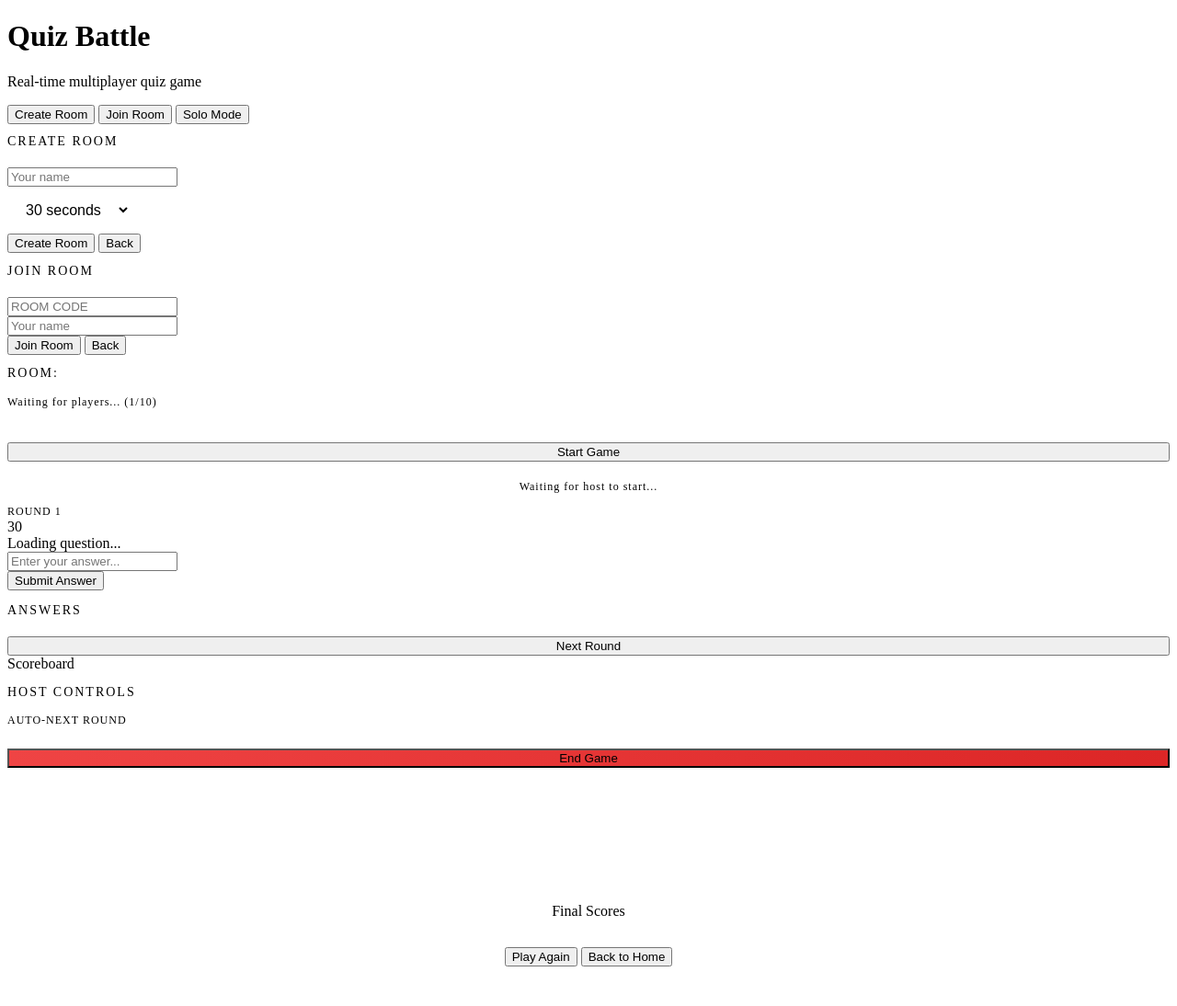
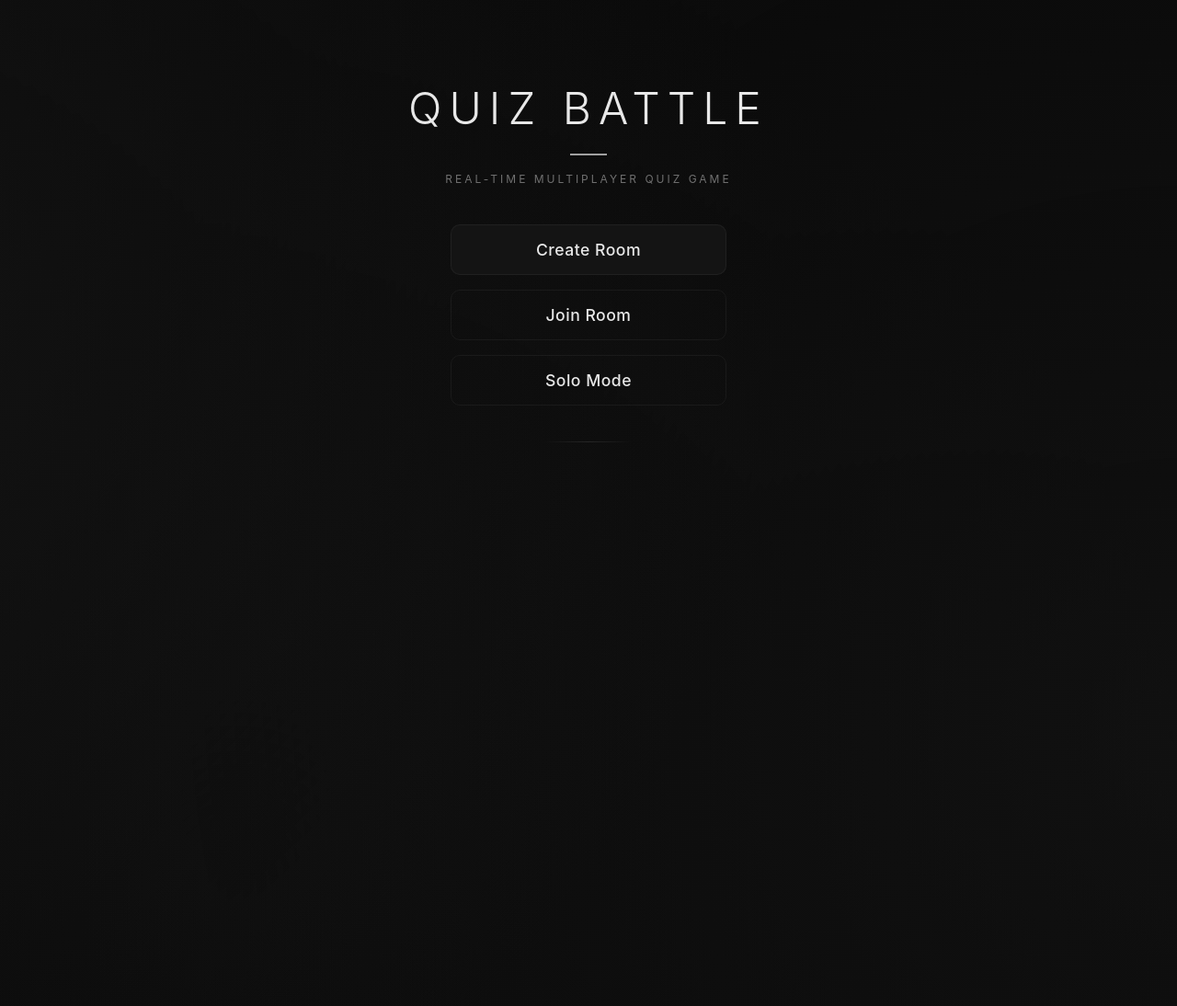
Before and after one commit to ErenYea9er69/Sporcle, a plain HTML site: page index.html in a window 1280 px wide. Shown: the whole page at 92% size. After the commit the page ends 800 px from the top, so only its background shows below. Drawn offline with Linux system fonts and the light colour scheme.

Commit message:
new html

```diff
--- a/index.html
+++ b/index.html
@@ -4,15 +4,15 @@
     <meta charset="UTF-8">
     <meta name="viewport" content="width=device-width, initial-scale=1.0">
     <title>Quiz Battle - Real Time Quiz Game</title>
-    <link rel="stylesheet" href="style.css">
+    <link rel="stylesheet" href="styles.css">
 </head>
 <body>
     <div class="container">
         <!-- Error Indicator -->
-        <div class="error-indicator" id="errorIndicator"></div>
+        <div class="error-indicator hidden" id="errorIndicator"></div>
 
         <!-- Home Screen -->
-        <div class="screen active glass-card" id="homeScreen">
+        <div class="screen active" id="homeScreen">
             <div class="home-screen">
                 <h1 class="logo">Quiz Battle</h1>
                 <p class="tagline">Real-time multiplayer quiz game</p>
@@ -23,14 +23,14 @@
                     <button class="secondary" onclick="startSoloGame()">Solo Mode</button>
                 </div>
 
-                <div id="createRoomForm" class="hidden">
+                <div id="createRoomForm" class="hidden glass-card">
                     <h2 style="margin-bottom: 20px; font-weight: 400; letter-spacing: 2px; text-transform: uppercase; font-size: 14px;">Create Room</h2>
                     <div class="category-selector" id="categorySelector"></div>
                     <div class="input-group">
                         <input type="text" id="hostName" placeholder="Your name" maxlength="20">
                     </div>
                     <div class="input-group">
-                        <select id="timerSelect" style="padding: 16px; border-radius: 10px; font-size: 1em; background: var(--bg-secondary); border: 1px solid var(--border-subtle); color: var(--text-primary);">
+                        <select id="timerSelect">
                             <option value="20">20 seconds</option>
                             <option value="30" selected>30 seconds</option>
                             <option value="45">45 seconds</option>
@@ -43,7 +43,7 @@
                     </div>
                 </div>
 
-                <div id="joinRoomForm" class="hidden">
+                <div id="joinRoomForm" class="hidden glass-card">
                     <h2 style="margin-bottom: 20px; font-weight: 400; letter-spacing: 2px; text-transform: uppercase; font-size: 14px;">Join Room</h2>
                     <div class="input-group">
                         <input type="text" id="joinRoomCode" placeholder="Room code" maxlength="6" style="text-transform: uppercase;">
@@ -60,10 +60,10 @@
         </div>
 
         <!-- Lobby Screen -->
-        <div class="screen glass-card" id="lobbyScreen">
-            <div class="lobby-info">
-                <h2 style="font-size: 14px; font-weight: 400; letter-spacing: 2px; text-transform: uppercase; color: var(--text-secondary);">Room: <span id="lobbyRoomCode" style="color: var(--text-primary); font-weight: 600;"></span></h2>
-                <p style="margin: 16px 0; color: var(--text-muted); font-size: 12px; letter-spacing: 1px;">Waiting for players... (<span id="playerCount">1</span>/10)</p>
+        <div class="screen" id="lobbyScreen">
+            <div class="glass-card lobby-info">
+                <h2>Room: <span id="lobbyRoomCode" style="color: var(--text-primary); font-weight: 600;"></span></h2>
+                <p>Waiting for players... (<span id="playerCount">1</span>/10)</p>
                 <div class="player-list" id="lobbyPlayerList"></div>
             </div>
 
@@ -71,7 +71,7 @@
                 <button onclick="startGame()" style="width: 100%; margin-top: 20px;">Start Game</button>
             </div>
 
-            <div id="playerWaitingMessage" class="hidden">
+            <div id="playerWaitingMessage" class="hidden glass-card">
                 <p style="text-align: center; margin-top: 20px; font-size: 12px; letter-spacing: 1px; color: var(--text-muted);">Waiting for host to start...</p>
                 <div class="spinner"></div>
             </div>
@@ -83,7 +83,7 @@
                 <div class="main-game-area">
                     <div class="game-header">
                         <div class="room-code" id="gameRoomCode"></div>
-                        <div class="round-info" style="font-size: 12px; letter-spacing: 1px; text-transform: uppercase; color: var(--text-muted);">Round <span id="currentRound">1</span></div>
+                        <div class="round-info">Round <span id="currentRound">1</span></div>
                     </div>
 
                     <div class="timer-container">
@@ -104,8 +104,8 @@
                         <button class="submit-btn" id="submitBtn" onclick="submitAnswer()">Submit Answer</button>
                     </div>
 
-                    <div class="answers-reveal hidden glass-card" id="answersReveal">
-                        <h3 style="margin-bottom: 15px; font-weight: 400; letter-spacing: 2px; text-transform: uppercase; font-size: 14px;">Answers</h3>
+                    <div class="answers-reveal hidden" id="answersReveal">
+                        <h3>Answers</h3>
                         <div id="answersList"></div>
                         <div id="hostNextControls" class="hidden" style="margin-top: 20px;">
                             <button onclick="nextRound()" style="width: 100%;">Next Round</button>
@@ -114,20 +114,20 @@
                 </div>
 
                 <div class="sidebar">
-                    <div class="scoreboard glass-card" id="scoreboard">
+                    <div class="scoreboard" id="scoreboard">
                         <div class="scoreboard-title">Scoreboard</div>
                         <div id="scoreboardContent"></div>
                     </div>
 
                     <div class="players-grid" id="playersGrid"></div>
 
-                    <div class="host-controls glass-card hidden" id="hostControls">
-                        <h3 style="margin-bottom: 15px; font-weight: 400; letter-spacing: 2px; text-transform: uppercase; font-size: 14px;">Host Controls</h3>
+                    <div class="host-controls hidden" id="hostControls">
+                        <h3>Host Controls</h3>
                         <div class="control-group">
-                            <label style="display: block; margin-bottom: 8px; font-size: 12px; letter-spacing: 1px; text-transform: uppercase; color: var(--text-muted);">Auto-next round</label>
+                            <label>Auto-next round</label>
                             <div class="toggle-switch" id="autoNextToggle" onclick="toggleAutoNext()"></div>
                         </div>
-                        <button onclick="endGame()" style="width: 100%; background: linear-gradient(to right, #ef4444, #dc2626); margin-top: 15px;">End Game</button>
+                        <button onclick="endGame()" style="width: 100%; margin-top: 15px;">End Game</button>
                     </div>
                 </div>
             </div>
@@ -135,8 +135,8 @@
 
         <!-- Game Over Screen -->
         <div class="screen" id="gameOverScreen">
-            <div class="glass-card" style="text-align: center; padding: 40px 20px;">
-                <h1 style="font-size: clamp(32px, 8vw, 48px); margin-bottom: 20px; font-weight: 300; letter-spacing: 4px; text-transform: uppercase; background: linear-gradient(to right, var(--text-primary), var(--text-secondary)); -webkit-background-clip: text; background-clip: text; color: transparent;">Game Over!</h1>
+            <div class="glass-card game-over-content">
+                <h1>Game Over!</h1>
                 <div class="scoreboard" style="max-width: 400px; margin: 0 auto;">
                     <div class="scoreboard-title">Final Scores</div>
                     <div id="finalScores"></div>
```
